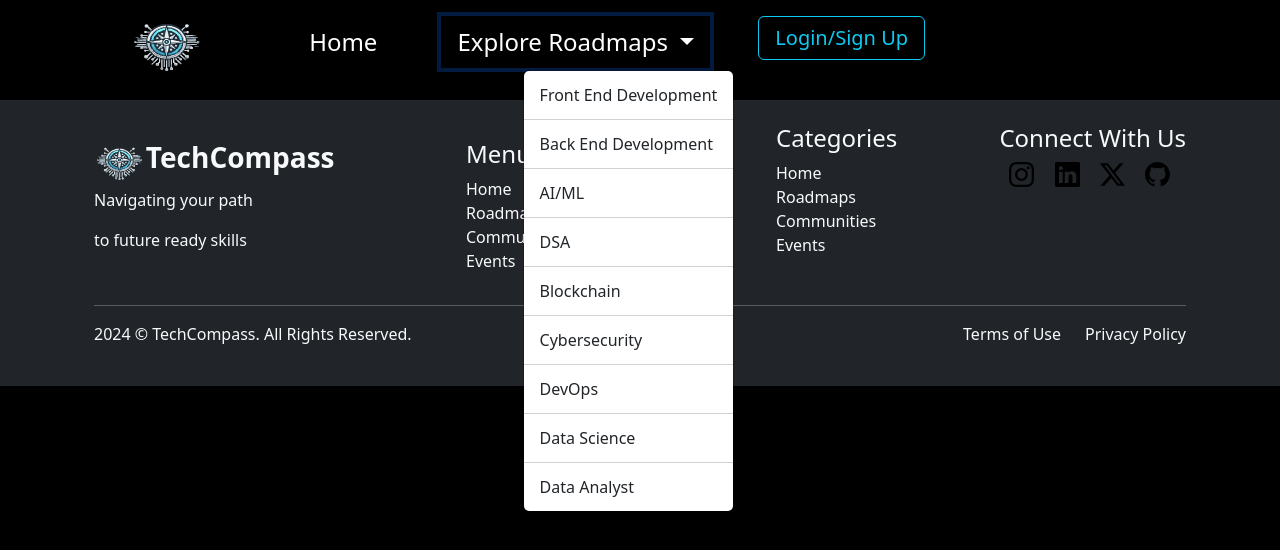
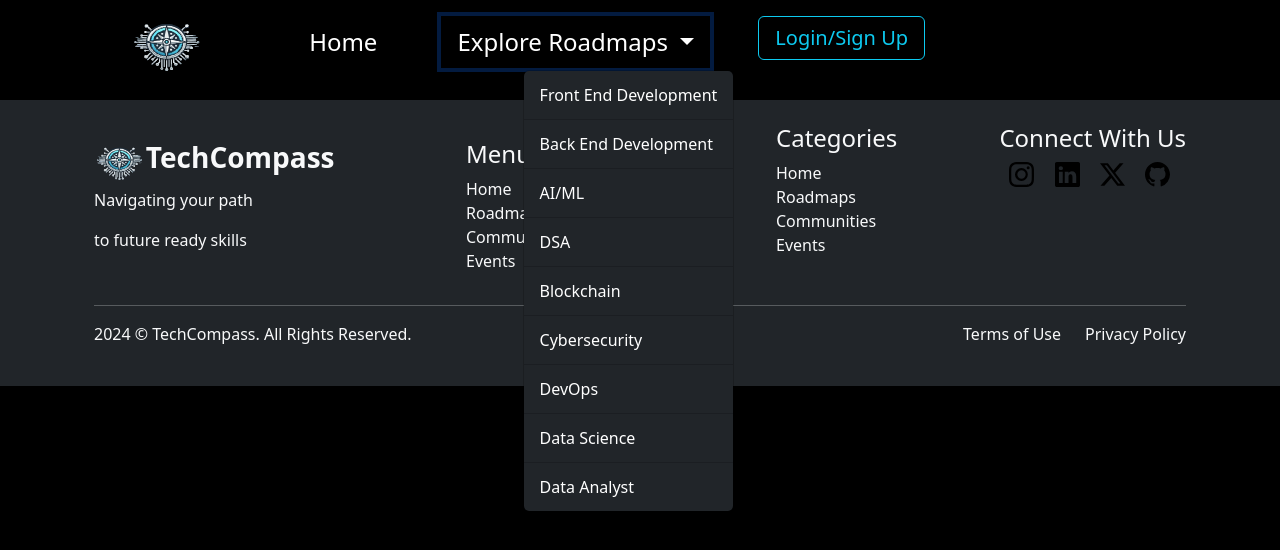
Before and after one commit to Arhaan-Siddiquee/techcompass, a Django app: page /roadmap in a window 1280 px wide, after a click on "Explore Roadmaps". Shown: the top 550 px of the page. Run offline with Django 5.2, Linux system fonts and the light colour scheme.

Commit message:
added toasters

```diff
--- a/website/techcompass/templates/layouts/base.html
+++ b/website/techcompass/templates/layouts/base.html
@@ -23,6 +23,22 @@
 
 
     {%endblock%}
+
+    <!-- Toast Container -->
+ <div class="toast-container position-fixed top-0 end-0 p-3">
+  <div id="toast-error" class="toast bg-dark text-white" role="alert" aria-live="assertive" aria-atomic="true">
+      <div class="toast-header bg-dark">
+          <strong class="me-auto text-danger">Error</strong>
+          <button type="button" class="btn-close" data-bs-dismiss="toast" aria-label="Close"></button>
+      </div>
+      <div class="toast-body">
+          {% if error %}
+            Username already exists
+          {% endif %}
+      </div>
+  </div>
+</div>
+
     <!--FOOTER-->
 <div style="height: 100px;"></div>
 <footer class="bg-dark text-light py-4">
@@ -80,5 +96,16 @@
 </footer>
 
 <script src="https://cdn.jsdelivr.net/npm/bootstrap@5.3.3/dist/js/bootstrap.bundle.min.js" integrity="sha384-YvpcrYf0tY3lHB60NNkmXc5s9fDVZLESaAA55NDzOxhy9GkcIdslK1eN7N6jIeHz" crossorigin="anonymous"></script>
+<!-- Toast Script -->
+<script>
+  document.addEventListener('DOMContentLoaded', () => {
+      const toastElement = document.getElementById('toast-error');
+      if (toastElement.querySelector('.toast-body').innerHTML.trim() !== '') {
+          const toast = new bootstrap.Toast(toastElement);
+          toast.show();
+      }
+  });
+</script>
+
 </body>
 </html>
--- a/website/techcompass/templates/pages/login.html
+++ b/website/techcompass/templates/pages/login.html
@@ -8,7 +8,7 @@
   body{
     background-color: black;
   }
-.form-control:focus {
+#floatingInput:focus {
   border-color: rgba(83,240,251,1);
   box-shadow: 0px 1px 1px rgba(0, 0, 0, 0.075) inset, 0px 0px 8px rgba(83,240,251,1);
 }
@@ -57,7 +57,7 @@
           <!-- create password -->
           <div class="col-md-6">
             <div class="form-floating mb-3">
-              <input type="password" class="form-control bg-transparent text-white" id="floatingpassword" name="password" placeholder="password">
+              <input type="password" class="form-control bg-transparent text-white" id="floatingInput" name="password" placeholder="password">
               <label for="floatingpassword">Password</label>
             </div>
           </div>
--- a/website/techcompass/templates/pages/roadmaps.html
+++ b/website/techcompass/templates/pages/roadmaps.html
@@ -43,24 +43,24 @@
             <a class="nav-link dropdown-toggle mx-4 px-3 fs-4" href="#" role="button" data-bs-toggle="dropdown" aria-expanded="false" id="navigation">
               Explore Roadmaps
             </a>
-            <ul class="dropdown-menu dropdown-menu-end">
-              <li><a class="dropdown-item" href="#">Front End Development</a></li>
+            <ul class="dropdown-menu dropdown-menu-end text-bg-dark">
+              <li><a class="dropdown-item text-white bg-dark" href="#">Front End Development</a></li>
                 <hr class="dropdown-divider">
-              <li><a class="dropdown-item" href="#">Back End Development</a></li>
+              <li><a class="dropdown-item text-white bg-dark" href="#">Back End Development</a></li>
                 <hr class="dropdown-divider">
-                <li><a class="dropdown-item" href="#">AI/ML</a></li>
+                <li><a class="dropdown-item text-white bg-dark" href="#">AI/ML</a></li>
                 <hr class="dropdown-divider">
-                <li><a class="dropdown-item" href="#">DSA</a></li>
+                <li><a class="dropdown-item text-white bg-dark" href="#">DSA</a></li>
                 <hr class="dropdown-divider">
-                <li><a class="dropdown-item" href="#">Blockchain</a></li>
+                <li><a class="dropdown-item text-white bg-dark" href="#">Blockchain</a></li>
                 <hr class="dropdown-divider">
-                <li><a class="dropdown-item" href="#">Cybersecurity</a></li>
+                <li><a class="dropdown-item text-white bg-dark" href="#">Cybersecurity</a></li>
                 <hr class="dropdown-divider">
-                <li><a class="dropdown-item" href="#">DevOps</a></li>
+                <li><a class="dropdown-item text-white bg-dark" href="#">DevOps</a></li>
                 <hr class="dropdown-divider">
-                <li><a class="dropdown-item" href="#">Data Science</a></li>
+                <li><a class="dropdown-item text-white bg-dark" href="#">Data Science</a></li>
                 <hr class="dropdown-divider">
-                <li><a class="dropdown-item" href="#">Data Analyst</a></li>
+                <li><a class="dropdown-item text-white bg-dark" href="#">Data Analyst</a></li>
             </ul>
           </li>
           <li class="nav-item">
```
Also changed, not shown: website/techcompass/templates/pages/register.html (+9 -5 lines), website/db.sqlite3.
